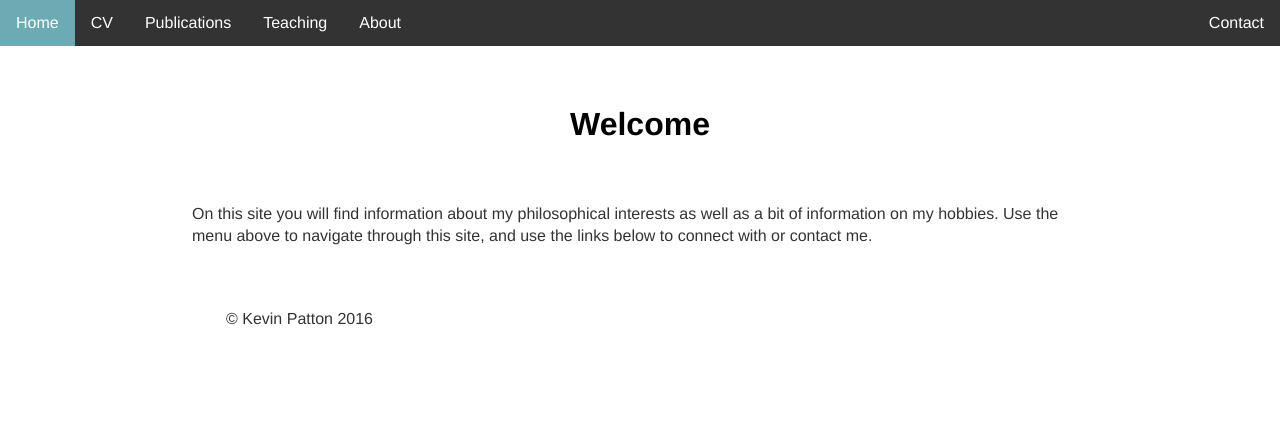
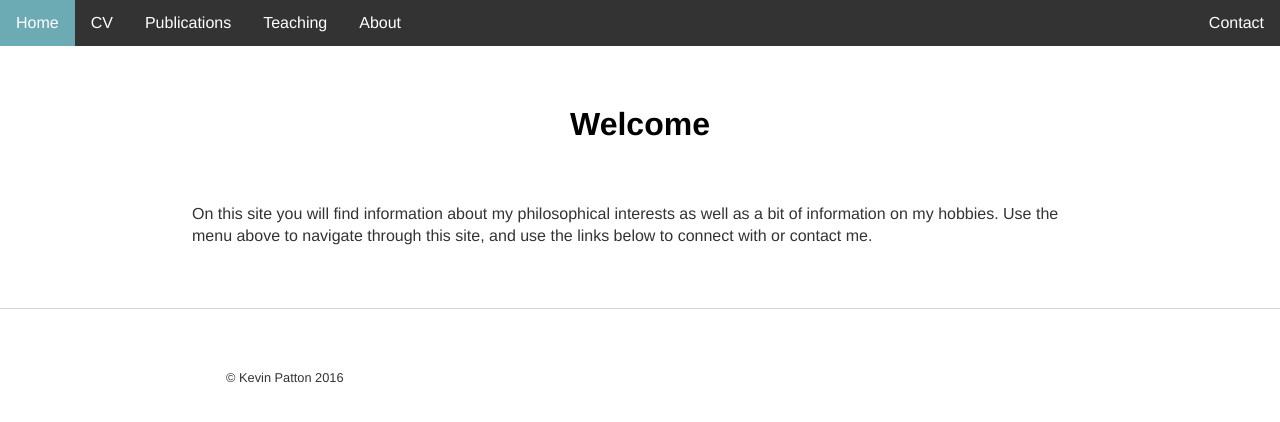
Before and after one commit to kevinjpatton/kevinjpatton.github.io, a Jekyll site: the page built from index.html, in a window 1280 px wide. Shown: the top 422 px of the page. Built offline with Jekyll 4.4.1, drawn with Linux system fonts in a browser that asks for light colours; Markdown is read by kramdown in place of the engine named in the settings.

Commit message:
Update main.css

```diff
--- a/css/main.css
+++ b/css/main.css
@@ -51,6 +51,10 @@ p {
     color: #333;
     font-family:'Helvetica', 'Arial', 'Sans-Serif';
 }
+footer {
+    border-top: 1px solid #d5d5d5;
+    font-size: .8em;
+}
 
 </style>
 </head>
```
